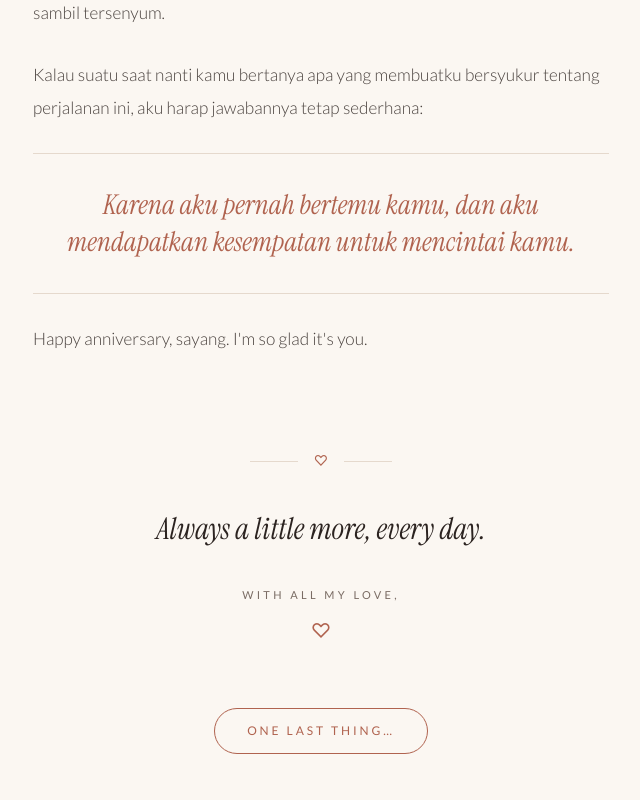
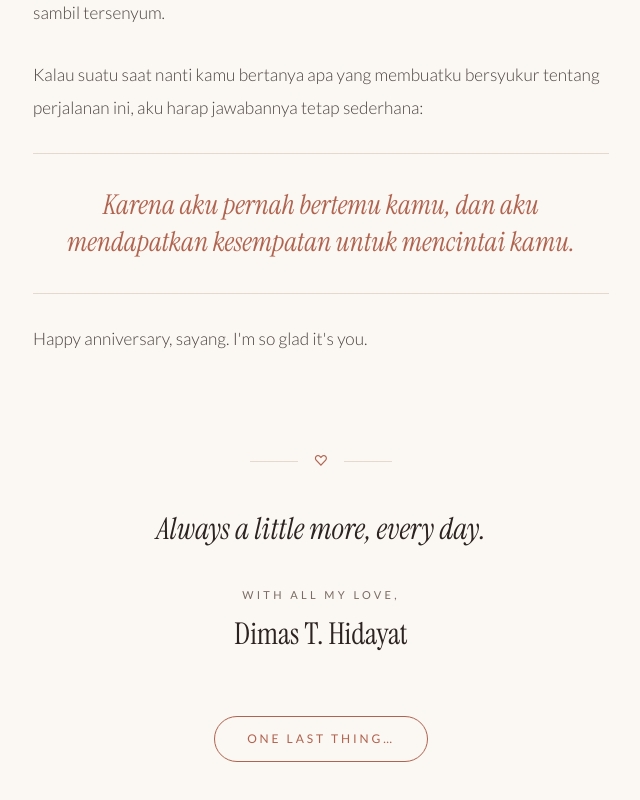
Before and after one commit to DimasHidayat24/universe, a React (Vite) app: page / in a window 1280 px wide. Shown: the part 4925-5725 px from the top of the page, without its empty margins (319-959 px from the left). Built offline with nearby package versions, Linux system fonts and the light colour scheme; a web font is replaced by a local one.

Commit message:
Nama pengirim: Dimas T. Hidayat

```diff
--- a/src/config.ts
+++ b/src/config.ts
@@ -39,7 +39,7 @@ export interface PersonalLetterConfig {
  */
 export const DEFAULT_LETTER_CONFIG: PersonalLetterConfig = {
   partnerName: 'Sayang',
-  yourName: '',
+  yourName: 'Dimas T. Hidayat',
   relationshipDuration: '1 Tahun Bersama',
   anniversaryDate: '19 Oktober 2025 — 19 Oktober 2026',
   musicUrl: '/music/sampai-nanti.mp3',
```
